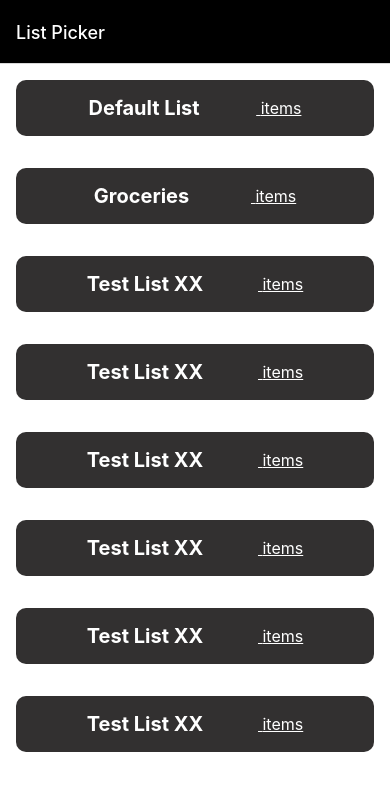
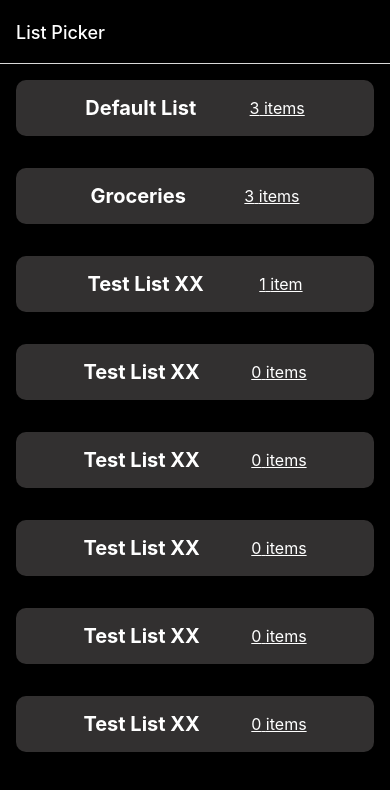
Before and after one commit to mListek/todo, a React Native app: screen / in a window 390 px wide. Shown: the top 790 px of the page. Built offline with nearby package versions, Linux system fonts and the light colour scheme.

Commit message:
removed redundant styling

```diff
--- a/screens/ListPicker.js
+++ b/screens/ListPicker.js
@@ -1,10 +1,12 @@
-import { FlatList, StyleSheet } from "react-native";
+import { FlatList } from "react-native";
 
 import { LISTS } from "../data/dummy-data";
 import ListTile from "../components/ListTile";
 
 const renderListItem = (itemData) => {
-  return <ListTile name={itemData.item.name} />;
+  return (
+    <ListTile name={itemData.item.name} quantity={itemData.item.todos.length} />
+  );
 };
 
 const ListPicker = () => {
@@ -13,16 +15,8 @@ const ListPicker = () => {
       data={LISTS}
       keyExtractor={(item) => item.id}
       renderItem={renderListItem}
-      style={styles.container}
     />
   );
 };
 
 export default ListPicker;
-
-const styles = StyleSheet.create({
-  container: {
-    flex: 1,
-    backgroundColor: "white",
-  },
-});
```
